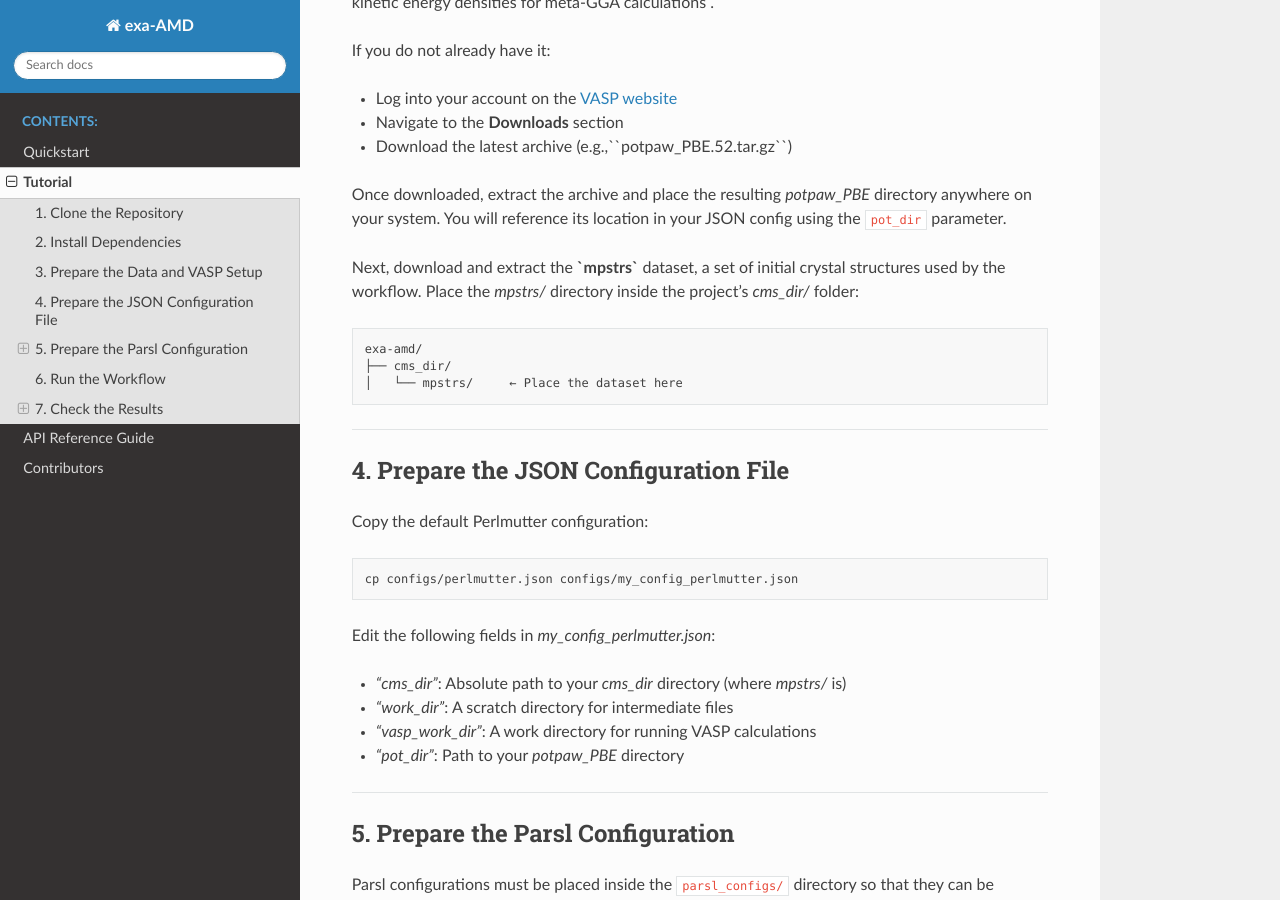
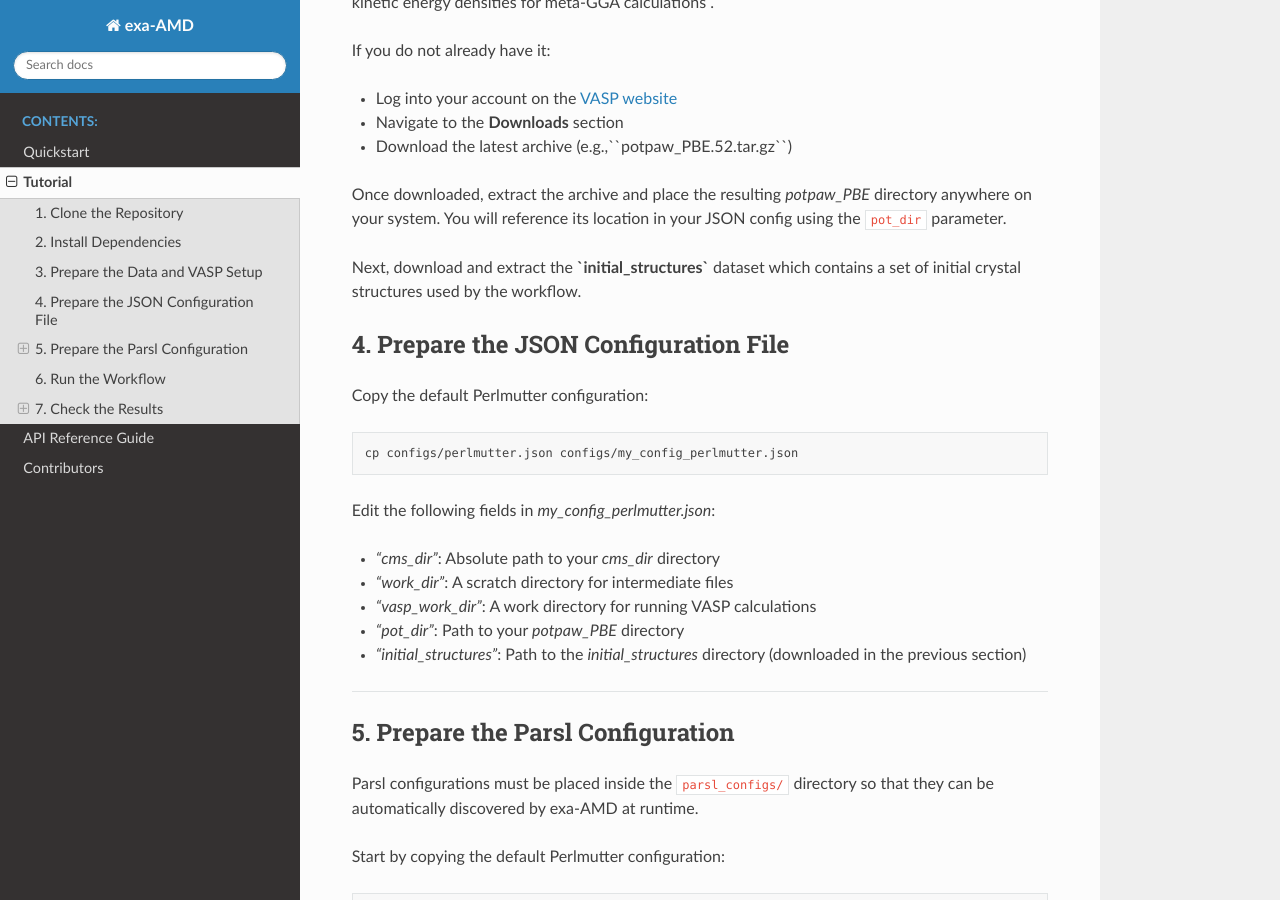
Before and after one commit to PatrickJTaylor/exa-amd, a Sphinx documentation site: the page built from docs/source/tutorial.rst, in a window 1280 px wide and 900 px high, scrolled down 753 px. Built offline with Sphinx 7.4.7 and the Read the Docs theme 3.1.0, drawn with Linux system fonts in a browser that asks for light colours; some of the changed text lies outside the part shown.

Commit message:
add initial_structures in the json configuration

```diff
--- a/docs/source/quickstart.rst
+++ b/docs/source/quickstart.rst
@@ -16,7 +16,7 @@ Prerequisites
 **Additionally:**
 
 - Ensure you have a working VASP installation
-- Ensure you have prepared the initial crystal structures in the Crystallographic Information File (CIF) format and put in a directory called mpstrs
+- Ensure you have prepared the initial crystal structures in the Crystallographic Information File (CIF) format
 
 .. _installation:
 
--- a/docs/source/tutorial.rst
+++ b/docs/source/tutorial.rst
@@ -39,15 +39,7 @@ If you do not already have it:
 
 Once downloaded, extract the archive and place the resulting `potpaw_PBE` directory anywhere on your system. You will reference its location in your JSON config using the ``pot_dir`` parameter.
 
-Next, download and extract the **`mpstrs`** dataset, a set of initial crystal structures used by the workflow. Place the `mpstrs/` directory inside the project’s `cms_dir/` folder:
-
-.. code-block:: bash
-
-   exa-amd/
-   ├── cms_dir/
-   │   └── mpstrs/     ← Place the dataset here
-
-----
+Next, download and extract the **`initial_structures`** dataset which contains a set of initial crystal structures used by the workflow.
 
 4. Prepare the JSON Configuration File
 ---------------------------------------
@@ -60,10 +52,11 @@ Copy the default Perlmutter configuration:
 
 Edit the following fields in `my_config_perlmutter.json`:
 
-- `"cms_dir"`: Absolute path to your `cms_dir` directory (where `mpstrs/` is)
+- `"cms_dir"`: Absolute path to your `cms_dir` directory
 - `"work_dir"`: A scratch directory for intermediate files
 - `"vasp_work_dir"`: A work directory for running VASP calculations
 - `"pot_dir"`: Path to your `potpaw_PBE` directory
+- `"initial_structures"`: Path to the `initial_structures` directory (downloaded in the previous section)
 
 ----
 
```
Also changed, not shown: other parts of docs/source/tutorial.rst (+5 -1 lines), 6 other files.
